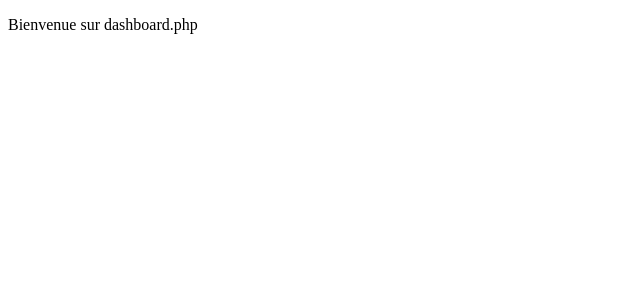
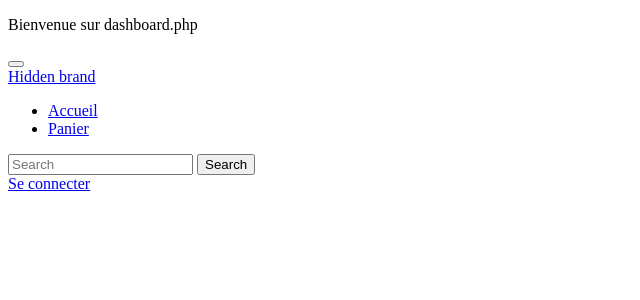
Before and after one commit to Lifzerr/R3.01---Projet-Final, a PHP site: page /dashboard.php in a window 1280 px wide. Shown: the top 300 px of the page, without its empty margins (0-640 px from the left). Run offline with PHP 8.4, Linux system fonts and the light colour scheme.

Commit message:
Ajout du nav dans dashboard

```diff
--- a/dashboard.php
+++ b/dashboard.php
@@ -7,5 +7,33 @@
 </head>
 <body>
     <p>Bienvenue sur dashboard.php</p>
+
+    <nav class="navbar navbar-expand-lg bg-body-tertiary">
+        <div class="container-fluid">
+            <button class="navbar-toggler" type="button" data-bs-toggle="collapse" data-bs-target="#navbarTogglerDemo01" aria-controls="navbarTogglerDemo01" aria-expanded="false" aria-label="Toggle navigation">
+                <span class="navbar-toggler-icon"></span>
+            </button>
+            <div class="collapse navbar-collapse" id="navbarTogglerDemo01">
+                <a class="navbar-brand" href="#">Hidden brand</a>
+                <ul class="navbar-nav me-auto mb-2 mb-lg-0">
+                <li class="nav-item">
+                    <a class="nav-link active" aria-current="page" href="#">Accueil</a>
+                </li>
+                <li class="nav-item">
+                    <a class="nav-link" href="#">Panier</a>
+                </li>
+                <!-- <li class="nav-item">
+                    <a class="nav-link disabled" aria-disabled="true">Disabled</a>
+                </li> -->
+                </ul>
+                <form class="d-flex" role="search">
+                    <input class="form-control me-2" type="search" placeholder="Search" aria-label="Search">
+                    <button class="btn btn-outline-success" type="submit">Search</button>
+
+                </form>
+                <a href="#" class="btn btn-primary ms-3" tabindex="-1" role="button" aria-disabled="true">Se connecter</a>
+            </div>
+        </div>
+    </nav>
 </body>
 </html>
```
